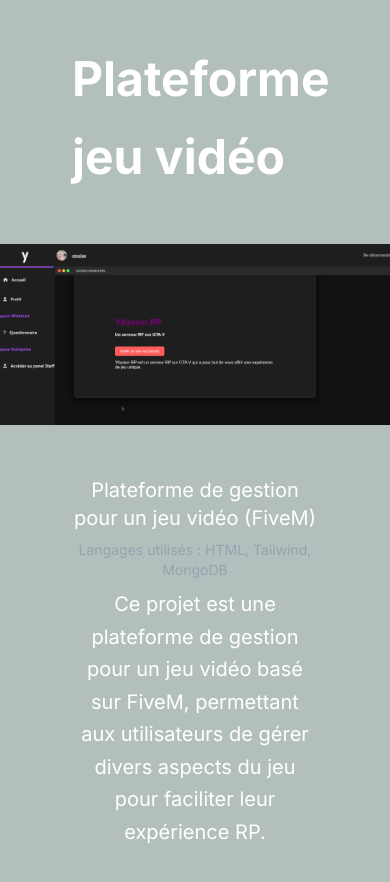
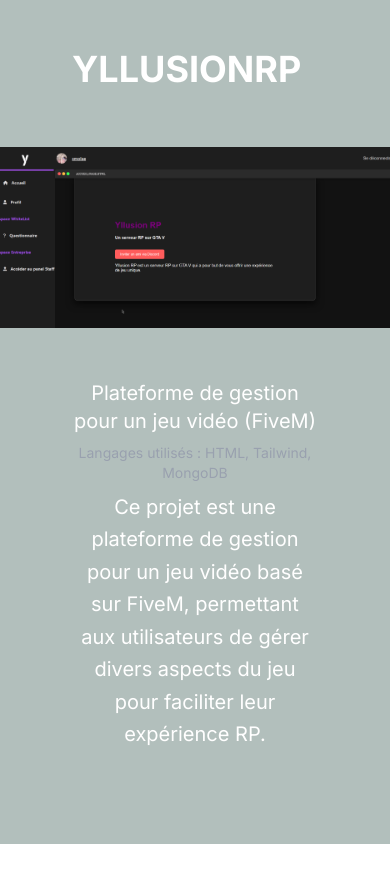
Before and after one commit to Smolaae/portfoliolae, a Next.js app: page /projects/1 in a window 390 px wide. Shown: the top 882 px of the page. After the commit the page ends 844 px from the top, so only its background shows below. Built offline with nearby package versions, Linux system fonts and the light colour scheme.

Commit message:
changement taille title responsive

```diff
--- a/app/projects/[id]/page.tsx
+++ b/app/projects/[id]/page.tsx
@@ -7,7 +7,7 @@
 const projects = [
   {
     id: 1,
-    title: "Plateforme jeu vidéo",
+    title: "YLLUSIONRP",
     description: "Plateforme de gestion pour un jeu vidéo (FiveM)",
     tech: ["HTML", "Tailwind", "MongoDB"],
     image: "/yllusion2.png",
@@ -16,7 +16,7 @@
   },
   {
     id: 2,
-    title: "Learning Lua",
+    title: "LEARNING LUA",
     description: "Site de partage de ressources pour apprendre le Lua",
     tech: ["HTML", "Tailwind", "JavaScript"],
     image: "/learninglua.png",
@@ -25,7 +25,7 @@
   },
   {
     id: 3,
-    title: "Entreprise de Peinture et Rénovation",
+    title: "EF PEINTURE",
     description: "Site vitrine pour une entreprise de peinture et rénovation",
     tech: ["Tailwind", "Html", "JavaScript"],
     image: "/efpeinture.png",
@@ -34,7 +34,7 @@
   },
   {
     id: 4,
-    title: "Site d'Hébergement",
+    title: "FULLPAGEHOST",
     description: "Site vitrine pour une entreprise d'hébergement web et de services numériques",
     tech: ["Tailwind", "Php", "JavaScript", "MySQL"],
     image: "/fullpagehost.png",
@@ -43,7 +43,7 @@
   },
   {
     id: 5,
-    title: "Loading Screen pour FiveM",
+    title: "LOADING SCREEN",
     description: "Écran de chargement personnalisé pour un serveur FiveM",
     tech: ["Tailwind", "Lua"],
     image: "/loading.png",
@@ -52,7 +52,7 @@
   },
   {
     id: 6,
-    title: "UI inventaire pour FiveM",
+    title: "UI INVENTAIRE",
     description: "Interface utilisateur pour un système d'inventaire dans un serveur FiveM",
     tech: ["SCSS", "Lua"],
     image: "/inv.png",
@@ -99,7 +99,7 @@
   return (
     <div className="min-h-screen px-18 py-10 text-white bg-emerald-950/30 backdrop-blur-sm">
       <FadeInUp>
-        <h1 className="text-5xl font-bold mb-12 leading-relaxed">{project.title}</h1>
+        <h1 className="text-4xl font-bold mb-12 leading-relaxed">{project.title}</h1>
       </FadeInUp>
 
       <div className="flex flex-col md:flex-row items-center gap-8">
```
